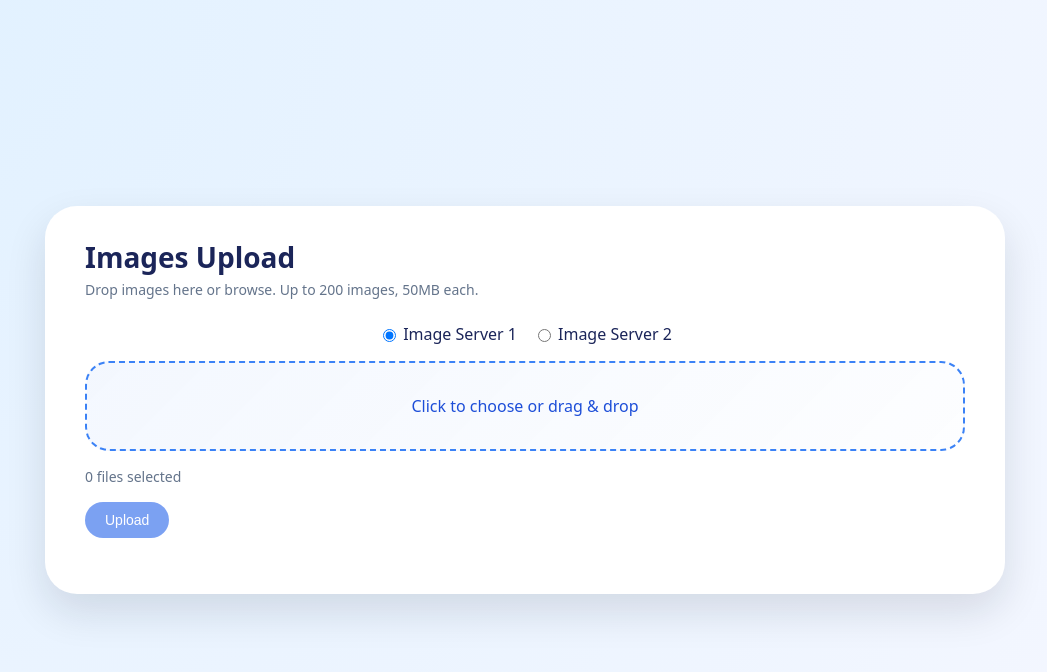
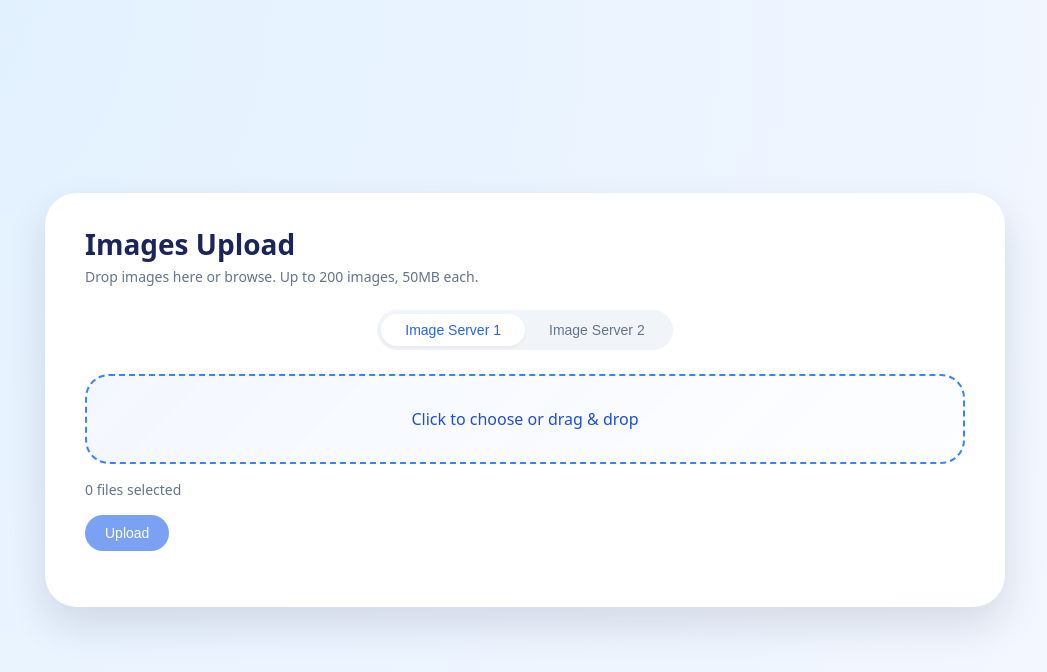
Before and after one commit to akshitravula/hoshiyaar-image-frontend, a React (Vite) app: page / in a window 1280 px wide. Shown: the top 672 px of the page, without its empty margins (115-1162 px from the left). Built offline with nearby package versions, Linux system fonts and the light colour scheme.

Commit message:
style: change server selection to a tabbed interface

```diff
--- a/src/App.jsx
+++ b/src/App.jsx
@@ -107,25 +107,21 @@ function App() {
           {MAX_FILE_SIZE_MB}MB each.
         </p>
 
-        <div className="server-select" style={{ marginBottom: "1rem", display: "flex", gap: "1rem", justifyContent: "center" }}>
-          <label style={{ display: "flex", alignItems: "center", gap: "0.25rem", cursor: "pointer" }}>
-            <input
-              type="radio"
-              value="1"
-              checked={server === "1"}
-              onChange={(e) => setServer(e.target.value)}
-            />
+        <div className="tabs-container">
+          <button
+            type="button"
+            className={`tab-btn ${server === "1" ? "active" : ""}`}
+            onClick={() => setServer("1")}
+          >
             Image Server 1
-          </label>
-          <label style={{ display: "flex", alignItems: "center", gap: "0.25rem", cursor: "pointer" }}>
-            <input
-              type="radio"
-              value="2"
-              checked={server === "2"}
-              onChange={(e) => setServer(e.target.value)}
-            />
+          </button>
+          <button
+            type="button"
+            className={`tab-btn ${server === "2" ? "active" : ""}`}
+            onClick={() => setServer("2")}
+          >
             Image Server 2
-          </label>
+          </button>
         </div>
 
         <div
--- a/src/styles.css
+++ b/src/styles.css
@@ -192,3 +192,33 @@ body {
     grid-template-columns: 1fr;
   }
 }
+
+/* Tabs */
+.tabs-container {
+  display: flex;
+  background: #f1f5f9;
+  border-radius: 999px;
+  padding: 4px;
+  margin-bottom: 24px;
+  width: fit-content;
+  margin-left: auto;
+  margin-right: auto;
+}
+
+.tab-btn {
+  padding: 8px 24px;
+  border-radius: 999px;
+  border: none;
+  background: transparent;
+  color: #64748b;
+  font-size: 14px;
+  font-weight: 500;
+  cursor: pointer;
+  transition: all 0.2s ease;
+}
+
+.tab-btn.active {
+  background: #ffffff;
+  color: #2563eb;
+  box-shadow: 0 2px 4px rgba(0, 0, 0, 0.05);
+}
```
